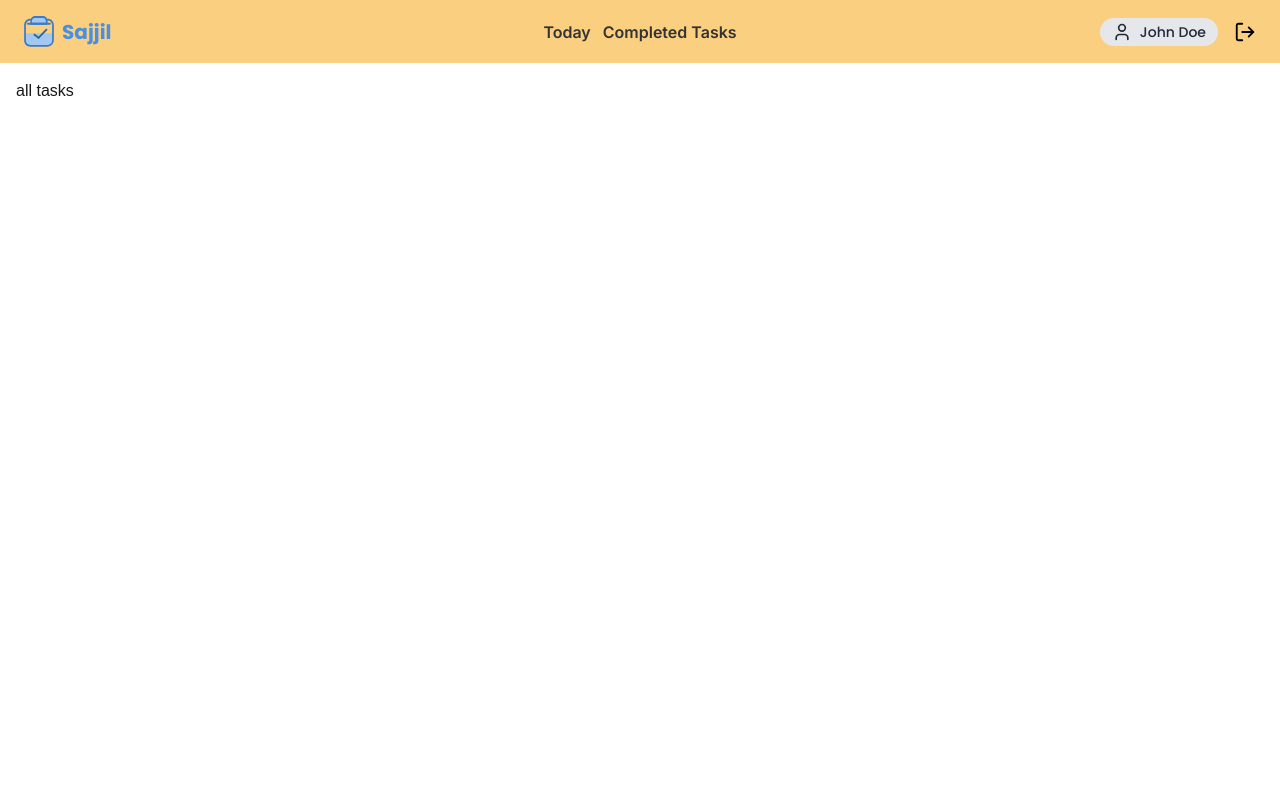
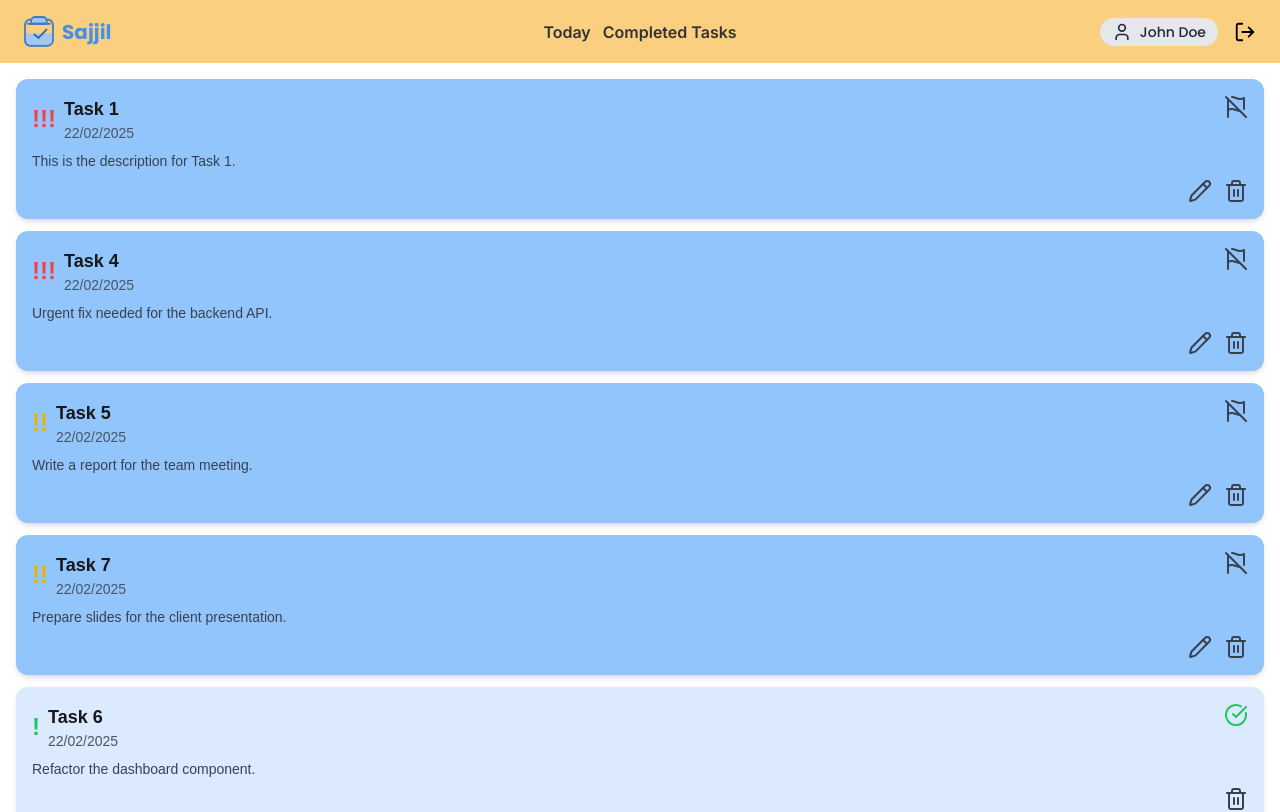
Before and after one commit to IbrahimItani01/sajjil-app, a Next.js app: page /dashboard in a window 1280 px wide. Shown: the top 812 px of the page. Built offline with nearby package versions, Linux system fonts and the light colour scheme.

Commit message:
pages<>desigend all tasks page

```diff
--- a/app/dashboard/(all)/page.tsx
+++ b/app/dashboard/(all)/page.tsx
@@ -1,11 +1,38 @@
-import React from 'react'
+"use client";
 
-const page = () => {
-  return (
-    <div>
-     <h1>all tasks</h1>
-    </div>
-  )
-}
+import TaskCard from "@/components/dashboard/TaskCard";
+import React from "react";
+import { useSelector } from "react-redux";
+import { RootState } from "../../../redux/store";
 
-export default page
+const Page = () => {
+	const tasks = useSelector((state: RootState) => state.tasks);
+
+	const sortedTasks = tasks.slice().sort((a, b) => {
+		// First, compare by date
+		const dateComparison =
+			new Date(a.date).getTime() - new Date(b.date).getTime();
+		if (dateComparison !== 0) return dateComparison;
+
+		// Then, compare by priority (high to low)
+		const priorityOrder = { "!!!": 3, "!!": 2, "!": 1 };
+		return priorityOrder[b.priority] - priorityOrder[a.priority]; // Reverse order for descending priority
+	});
+
+	return (
+		<div className='flex flex-col gap-3'>
+			{sortedTasks.map((task, index) => (
+				<TaskCard
+					key={index}
+					title={task.title}
+					description={task.description}
+					priority={task.priority}
+					date={task.date}
+					completed={task.completed}
+				/>
+			))}
+		</div>
+	);
+};
+
+export default Page;
```
